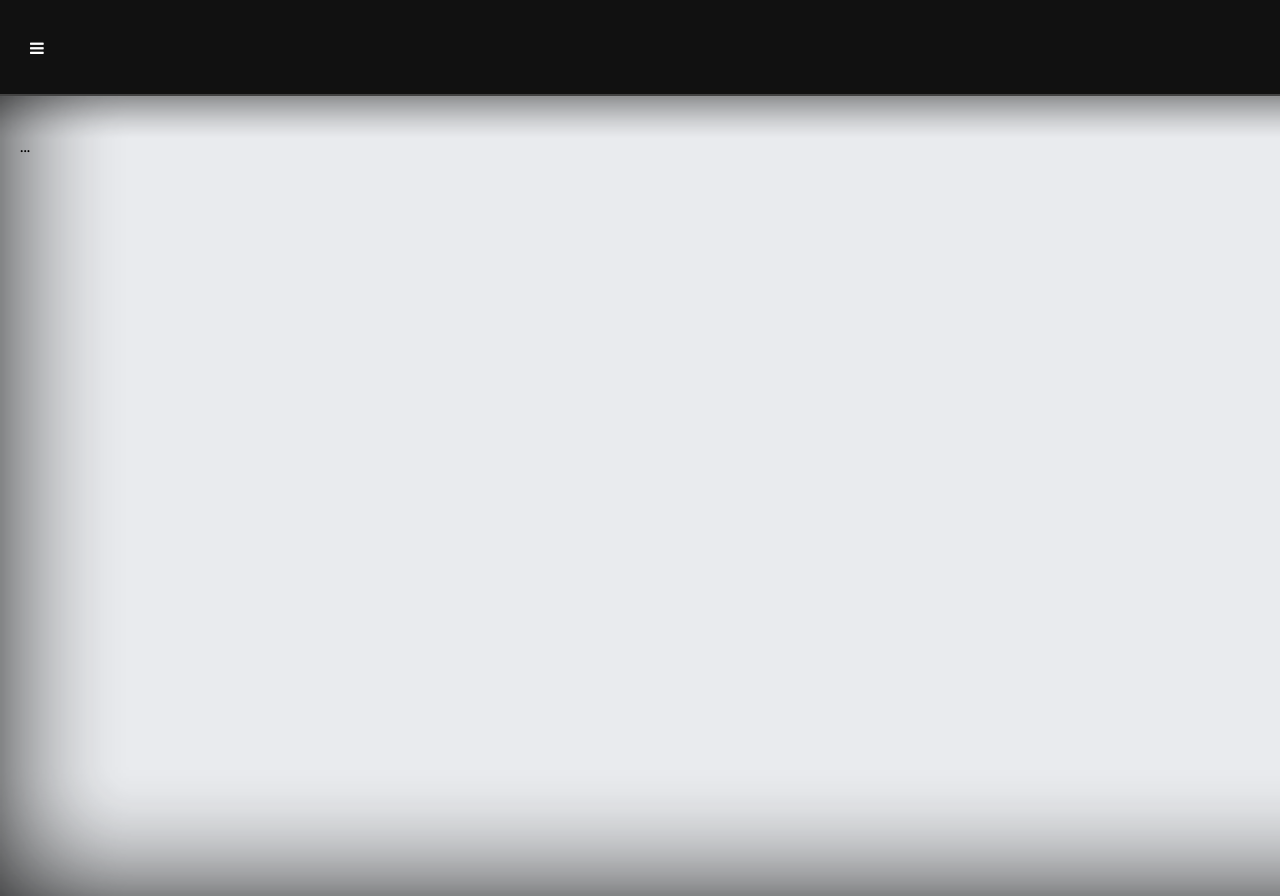
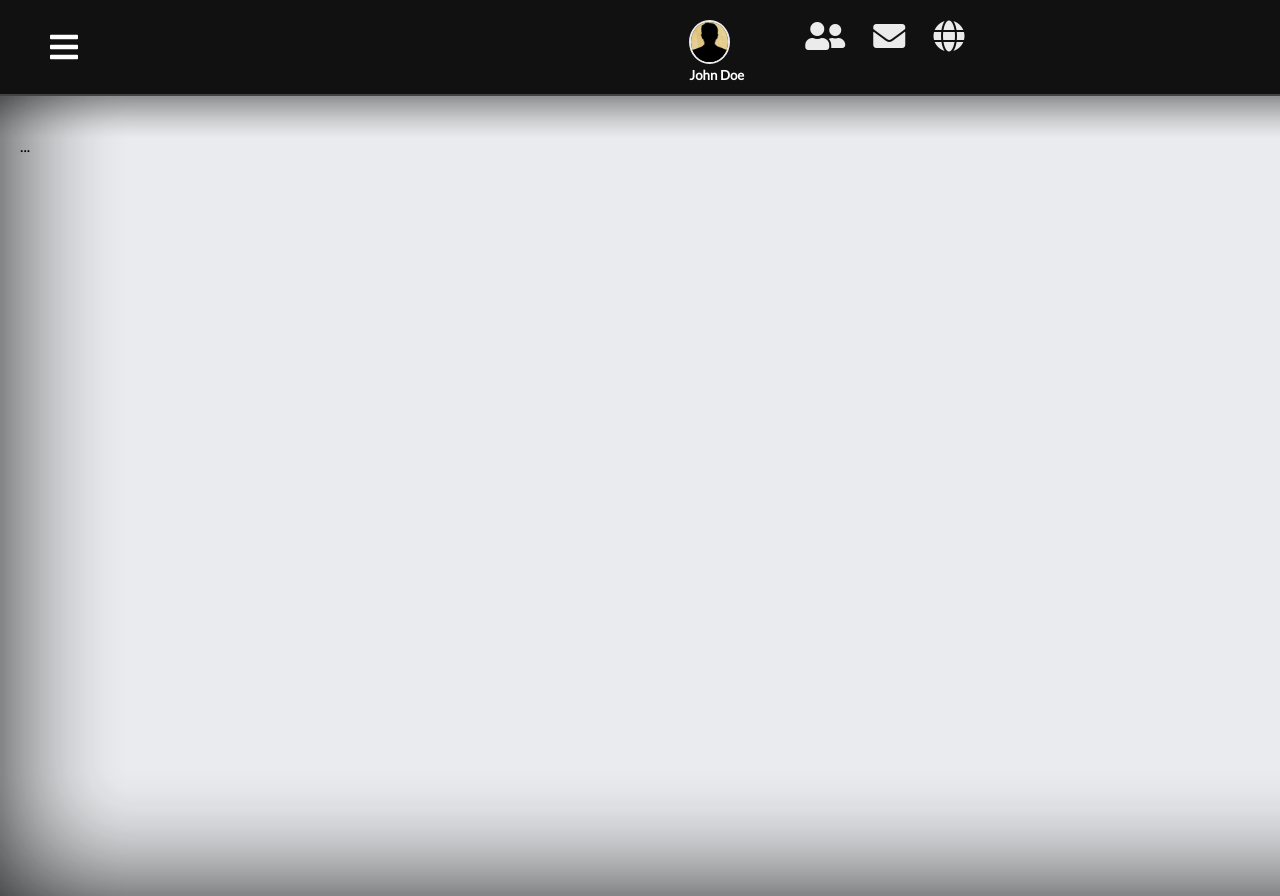
Before and after one commit to TheodorSimonsen/SocialMediaProject, a plain HTML site: page logget-ind.html in a window 1280 px wide. Drawn offline with Linux system fonts and the light colour scheme.

Commit message:
add changes

```diff
--- a/css/style.css
+++ b/css/style.css
@@ -17,11 +17,15 @@ header {
 
 header article {
     margin: auto;
-    width: 100%;
+    max-width: 100%;
     justify-content: space-between;
     color:white;
     box-sizing: border-box;
     padding:0 20px;
+}
+
+header #logget-ind {
+    margin-left:20px;
 }
 
 header article label {
@@ -33,6 +37,8 @@ header article input {
     padding:5px 10px;
     margin-bottom: 10px;
     box-sizing: border-box;
+    border-radius:0.2em;
+    border: 1px solid white;
 }
 
 header article input:nth-last-child(3) {
@@ -42,6 +48,10 @@ header article input:nth-last-child(3) {
     margin-left:10px;
     cursor:pointer;
     box-sizing: border-box;
+}
+
+header article input:nth-child(3):hover {
+
 }
 
 header article form a {
@@ -136,7 +146,8 @@ header article form a:hover {
 }
 
 #main article input {
-    border:1px solid #434343;
+    border:1px solid rgb(214, 214, 214);
+    border-radius:0.2em;
 }
 
 #main article input:last-child {
@@ -144,7 +155,7 @@ header article form a:hover {
     padding: 20px 10px;
     background-color:#fac06c;
     color:#434343;
-    transition: color ease 0.2s;
+    transition:ease 0.2s;
 }
 
 #main article input:last-child:hover {
@@ -157,3 +168,39 @@ header article form a:hover {
     .sidenav {padding-top: 15px;}
     .sidenav a {font-size: 18px;}
 }
+
+/* Logget ind siden */
+
+header .profile a {
+    color:white;
+    text-decoration: none;
+}
+
+header .profile {
+    display: flex;
+    width: 25%;
+    user-select: none;
+}
+
+header .profile .profile-person:hover {
+    text-decoration: underline;
+}
+
+header .profile  img{
+    border:2px solid #ebebeb;
+    border-radius: 50%;
+}
+
+header .profile h5 {
+    margin:0;
+}
+
+header .profile .profile-dropdowns i {
+    margin-left:25px;
+    color:#ebebeb;
+    text-decoration: none;
+}
+
+header .profile .profile-dropdowns i:hover {
+    color:white;
+}
--- a/js/menu.js
+++ b/js/menu.js
@@ -11,3 +11,9 @@ function closeNav() {
     document.getElementById("mySidenav").style.width = "0";
     document.getElementById("main").style.marginLeft = "0";
 }
+
+/* When the user clicks on the button,
+toggle between hiding and showing the dropdown content */
+function myFunction() {
+    document.getElementById("myDropdown").classList.toggle("show");
+}
--- a/logget-ind.html
+++ b/logget-ind.html
@@ -6,7 +6,7 @@
     <meta http-equiv="X-UA-Compatible" content="ie=edge">
     <title>John Doe - Lions Mouth</title>
     <link rel="stylesheet" href="css/style.css">
-    <link rel="stylesheet" href="https://cdnjs.cloudflare.com/ajax/libs/font-awesome/4.7.0/css/font-awesome.min.css">
+    <link rel="stylesheet" href="https://use.fontawesome.com/releases/v5.0.13/css/all.css" integrity="sha384-DNOHZ68U8hZfKXOrtjWvjxusGo9WQnrNx2sqG0tfsghAvtVlRW3tvkXWZh58N9jp" crossorigin="anonymous">
     <link rel="shortcut icon" href="img/logo.png">
 </head>
 <body>
@@ -20,11 +20,19 @@
         </nav>
 
                   <!-- Use any element to open the sidenav -->
-                <article>
-                    <span onclick="openNav()"><i class="fa fa-bars"></i></span>
+                <article id="logget-ind">
+                    <span onclick="openNav()"><i class="fa fa-bars fa-2x"></i></span>
                 </article>
-                <article class="logged-in">
-
+                <article class="profile">
+                    <div class="profile-person">
+                        <a href="#"><img src="img/Unknown-character-profile.png" alt="profile-billede" height="40">
+                        <h5>John Doe</h5></a>
+                    </div>
+                    <div class="profile-dropdowns">
+                        <a href="#"><i class="fas fa-user-friends fa-2x"></i></a>
+                        <a href="#"><i class="fas fa-envelope fa-2x"></i></a>
+                        <a href="#"><i class="fas fa-globe fa-2x"></i></a>
+                    </div>
                 </article>
     </header>
                   <!-- Add all page content inside this div if you want the side nav to push page content to the right (not used if you only want the sidenav to sit on top of the page -->
```
Also changed, not shown: index.html (+4 -5 lines), js/remember.js (deleted, +0 -42 lines), img/Unknown-character-profile.png (added).
